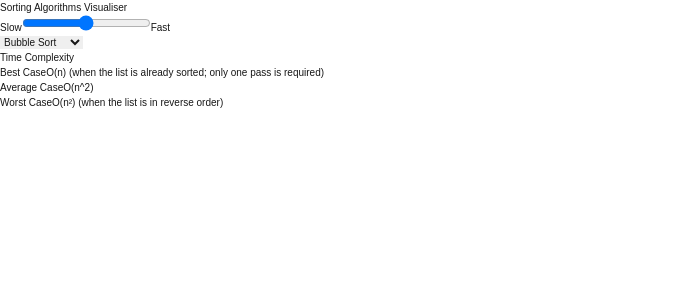
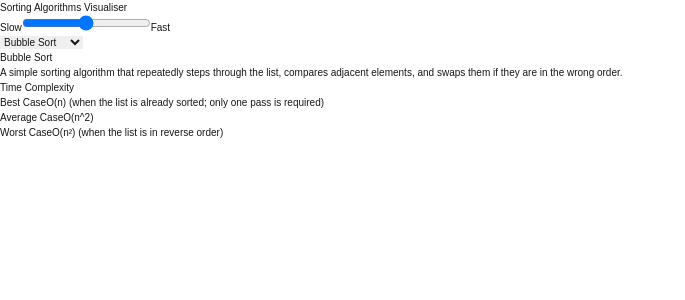
Before and after one commit to dubey22rohit/sorting-algos-visualizer, a Next.js app: page / in a window 1280 px wide. Shown: the top 300 px of the page, without its empty margins (0-685 px from the left). Built offline with nearby package versions, Linux system fonts and the light colour scheme.

Commit message:
added algorithm info title and description

```diff
--- a/src/app/page.tsx
+++ b/src/app/page.tsx
@@ -47,6 +47,12 @@ export default function Home() {
                             />
                         </div>
                     </div>
+                    <div className="flex flex-col items-start justify-start w-3/4">
+                        <h3 className="text-lg">{sortingAlgorithmsInfo[selectedAlgo].title}</h3>
+                        <p className="text-sm text-gray-500 pt-2">
+                            {sortingAlgorithmsInfo[selectedAlgo].description}
+                        </p>
+                    </div>
                     <div>
                         <h2>Time Complexity</h2>
                         <div className="flex flex-col gap-4">
--- a/src/lib/utils.ts
+++ b/src/lib/utils.ts
@@ -12,6 +12,7 @@ export const sortingAlgorithmsOptions = [
 
 export const sortingAlgorithmsInfo: { [key: string]: any } = {
     bubbleSort: {
+        title: 'Bubble Sort',
         description:
             'A simple sorting algorithm that repeatedly steps through the list, compares adjacent elements, and swaps them if they are in the wrong order.',
         bestCase: 'O(n) (when the list is already sorted; only one pass is required)',
@@ -19,6 +20,7 @@ export const sortingAlgorithmsInfo: { [key: string]: any } = {
         worstCase: 'O(n²) (when the list is in reverse order)',
     },
     insertionSort: {
+        title: 'Insertion Sort',
         description:
             'Builds the sorted array one element at a time by picking each element and placing it into its correct position relative to the already sorted portion.',
         bestCase: 'O(n) (when the list is already sorted; only comparisons are needed)',
@@ -26,6 +28,7 @@ export const sortingAlgorithmsInfo: { [key: string]: any } = {
         worstCase: 'O(n²) (when the list is in reverse order)',
     },
     selectionSort: {
+        title: 'Selection Sort',
         description:
             'Divides the list into a sorted and an unsorted section. Finds the minimum (or maximum) in the unsorted section and swaps it into the correct position.',
         bestCase: 'O(n²)',
@@ -33,6 +36,7 @@ export const sortingAlgorithmsInfo: { [key: string]: any } = {
         worstCase: 'O(n²)',
     },
     mergeSort: {
+        title: 'Merge Sort',
         description:
             'A divide-and-conquer algorithm that splits the array into halves, recursively sorts them, and then merges the sorted halves.',
         bestCase: 'O(nlogn)',
@@ -40,6 +44,7 @@ export const sortingAlgorithmsInfo: { [key: string]: any } = {
         averageCase: 'O(nlogn)',
     },
     quickSort: {
+        title: 'Quick Sort',
         description:
             "A divide-and-conquer algorithm that selects a 'pivot' and partitions the array into two subarrays, recursively sorting them.",
         bestCase: 'O(nlogn) (when the pivot divides the array into roughly equal halves)',
```
